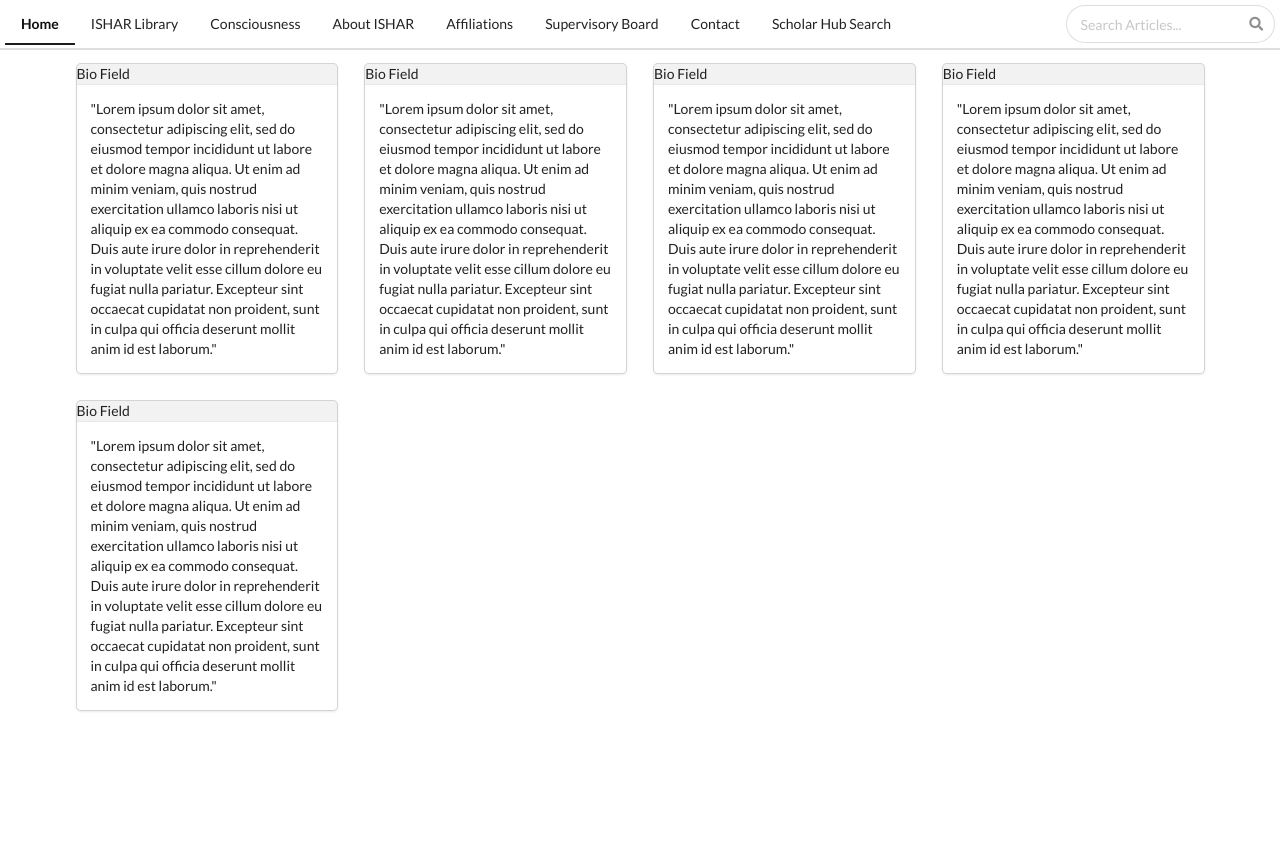
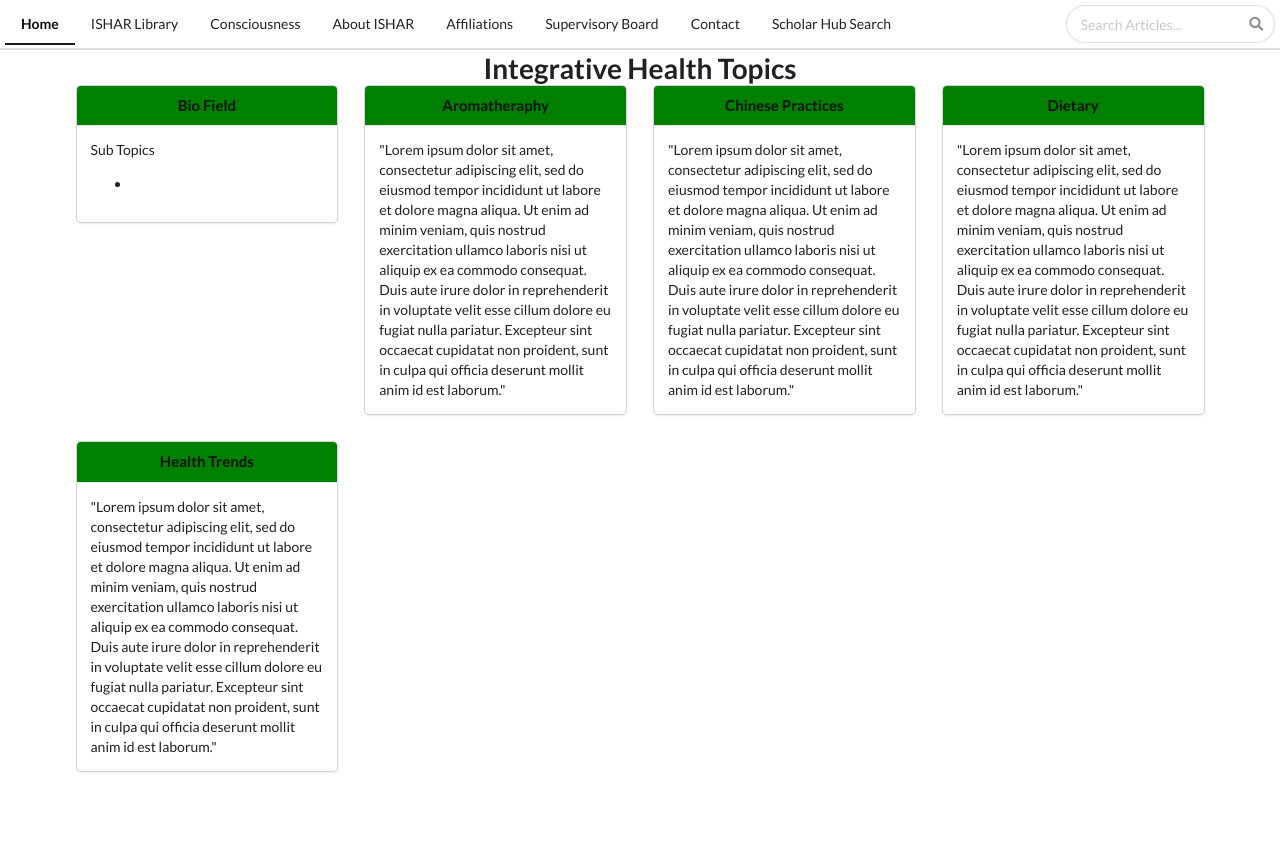
Before and after one commit to jerseycity17/team-22, a Django app: page /library/ in a window 1280 px wide. Run offline with Django 3.2, Linux system fonts and the light colour scheme; some libraries are stand-ins or nearby versions.

Commit message:
integrated some CSS changes

```diff
--- a/ishar/isharonline/templates/isharonline/library.html
+++ b/ishar/isharonline/templates/isharonline/library.html
@@ -83,6 +83,12 @@ div.ui.secondary.pointing.menu.nav-menu{
     background-color: white;
     padding: 5px;
 
+}
+
+div.head{
+  text-align: center;
+  padding: 10px;
+  background-color: green;
 }
 
 </style>
@@ -205,7 +211,7 @@ app.controller('ItemController', function($scope, $http) {
 
 
   <div class="main-content">
-    <h1> </h1>
+    <h1>Integrative Health Topics </h1>
   </div>
 
 
@@ -214,8 +220,28 @@ app.controller('ItemController', function($scope, $http) {
 
         <div class = "column">
           <div class="ui card">
-            <div class="image">
-              Bio Field
+            <div class="head">
+              <h4> Bio Field </h4>
+            </div>
+            <div class="content">
+              <p> Sub Topics </p>
+                <ul>
+              <li>
+              </li>
+
+            </ul>
+
+
+
+            </div>
+
+          </div>
+
+        </div>
+        <div class = "column">
+          <div class="ui card">
+            <div class="head">
+              <h4> Aromatheraphy </h4>
             </div>
             <div class="content">
 
@@ -232,8 +258,8 @@ app.controller('ItemController', function($scope, $http) {
         </div>
         <div class = "column">
           <div class="ui card">
-            <div class="image">
-              Bio Field
+            <div class="head">
+              <h4> Chinese Practices </h4>
             </div>
             <div class="content">
 
@@ -250,8 +276,8 @@ app.controller('ItemController', function($scope, $http) {
         </div>
         <div class = "column">
           <div class="ui card">
-            <div class="image">
-              Bio Field
+            <div class="head">
+            <h4>  Dietary </h4>
             </div>
             <div class="content">
 
@@ -268,26 +294,8 @@ app.controller('ItemController', function($scope, $http) {
         </div>
         <div class = "column">
           <div class="ui card">
-            <div class="image">
-              Bio Field
-            </div>
-            <div class="content">
-
-              "Lorem ipsum dolor sit amet, consectetur adipiscing elit, sed do eiusmod tempor incididunt
-                ut labore et dolore magna aliqua. Ut enim ad minim veniam, quis nostrud exercitation ullamco laboris
-                 nisi ut aliquip ex ea commodo consequat. Duis aute irure dolor
-                 in reprehenderit in voluptate velit esse cillum dolore eu fugiat nulla pariatur. Excepteur sint occaecat cupidatat non proident,
-                  sunt in culpa qui officia deserunt mollit anim id est laborum."
-
-            </div>
-
-          </div>
-
-        </div>
-        <div class = "column">
-          <div class="ui card">
-            <div class="image">
-              Bio Field
+            <div class="head">
+              <h4> Health Trends </h4>
             </div>
             <div class="content">
 
```
Also changed, not shown: ishar/isharonline/templates/isharonline/index.html (+44 -1 lines).
